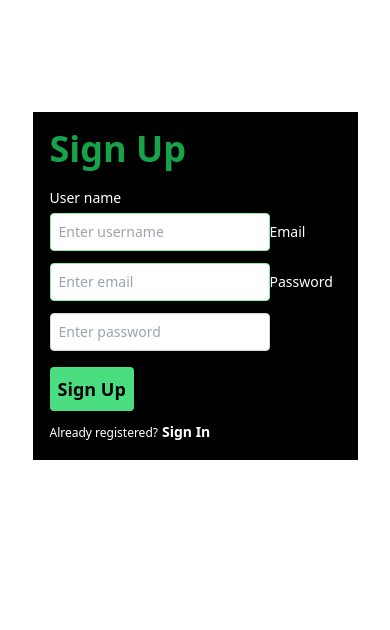
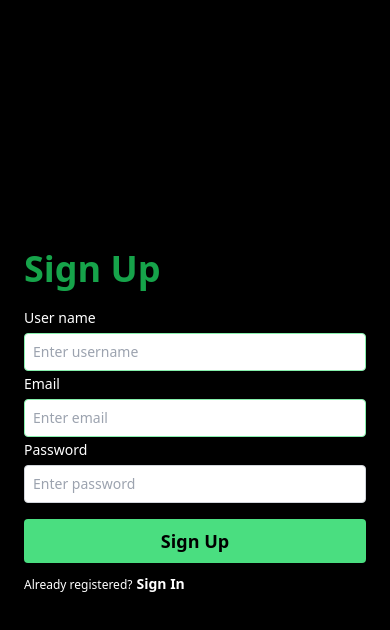
Before and after one commit to SamarthanandKamble/ChatApp, a React (Create React App) app: page /signup in a window 390 px wide. Shown: the top 630 px of the page. Built offline with nearby package versions, Linux system fonts and the light colour scheme; no server answers.

Commit message:
feature/made-signup-page-responsive

```diff
--- a/src/components/Signin.js
+++ b/src/components/Signin.js
@@ -24,7 +24,7 @@ const Signin = () => {
   }, [user]);
 
   return (
-    <div className="w-screen mx-auto p-4 bg-black h-screen flex flex-col justify-center">
+    <div className="w-screen mx-auto p-4 bg-black min-h-screen flex flex-col justify-center">
       <div className="sm:w-1/2 mx-auto p-2 shadow-slate-300">
         <span className="text-4xl mb-10 font-bold text-green-600">Sign In</span>
         <form
--- a/src/components/Signup.js
+++ b/src/components/Signup.js
@@ -24,7 +24,8 @@ const Signup = () => {
   }, [user]);
 
   return (
-    <div className="border border-black w-10/12 mx-auto mt-28 p-4 bg-black sm:w-10/12">
+    <div className=" w-full min-h-screen mx-auto p-4 bg-black flex flex-col justify-center ">
+      <div className="w-full sm:w-1/2 mx-auto p-2 shadow-slate-300">
         <span className="text-4xl mb-10 font-bold text-green-600">Sign Up</span>
         <form
           className="w-full mt-4 sm:flex sm:flex-col"
@@ -35,6 +36,7 @@ const Signup = () => {
             className="text-sm focus:outline-none hover:border-gray-400 text-white
           sm:w-full
           sm:text-lg
+          w-full
           "
           >
             User name
@@ -46,8 +48,8 @@ const Signup = () => {
               placeholder="Enter username"
               value={credentials.username}
               onChange={handleInputChange}
-            className="p-2 mt-1 mb-2 border border-green-300 rounded focus:outline-none focus:border-green-500 hover:border-gray-400 text-black
-             sm:w-10/12 sm:mx-8
+              className="p-2 mt-1 border border-green-300 rounded focus:outline-none focus:border-green-500 hover:border-gray-400 text-black
+             sm:w-10/12 sm:mx-8 w-full lg:w-2/3 lg:ml-6
             "
             />
           </label>
@@ -56,6 +58,7 @@ const Signup = () => {
             className="text-sm focus:outline-none hover:border-gray-400 text-white
            sm:w-full
           sm:text-lg
+          lg:w-full
           "
           >
             Email
@@ -67,8 +70,8 @@ const Signup = () => {
               placeholder="Enter email"
               value={credentials.email}
               onChange={handleInputChange}
-            className="p-2 mt-1 mb-2 border border-green-300 rounded focus:outline-none focus:border-green-500 hover:border-gray-400 text-black
-             sm:w-10/12 sm:mx-8
+              className="p-2 mt-1 border border-green-300 rounded focus:outline-none focus:border-green-500 hover:border-gray-400 text-black
+             sm:w-10/12 sm:mx-8 w-full lg:w-2/3 lg:ml-16
             "
             />
           </label>
@@ -89,7 +92,7 @@ const Signup = () => {
               value={credentials.password}
               onChange={handleInputChange}
               className="p-2 mt-1 border border-gray-300 rounded focus:outline-none focus:border-green-500 hover:border-gray-400 text-black
-             sm:w-10/12 sm:mx-8
+             sm:w-10/12 sm:mx-8 w-full lg:w-2/3
             "
             />
           </label>
@@ -99,7 +102,7 @@ const Signup = () => {
           )}
           <button
             type="submit"
-          className="bg-green-400 text-black p-2 rounded hover:bg-green-700 focus:outline-none focus:ring-2  focus:border-white mt-4 mb-2 font-semibold text-lg"
+            className="bg-green-400 text-black p-2 rounded hover:bg-green-700 focus:outline-none focus:ring-2  focus:border-white mt-4 mb-2 font-semibold text-lg w-full"
           >
             Sign Up
           </button>
@@ -115,6 +118,7 @@ const Signup = () => {
           </span>
         </div>
       </div>
+    </div>
   );
 };
 
```
Lines whose indentation alone changed are shown as unchanged.
